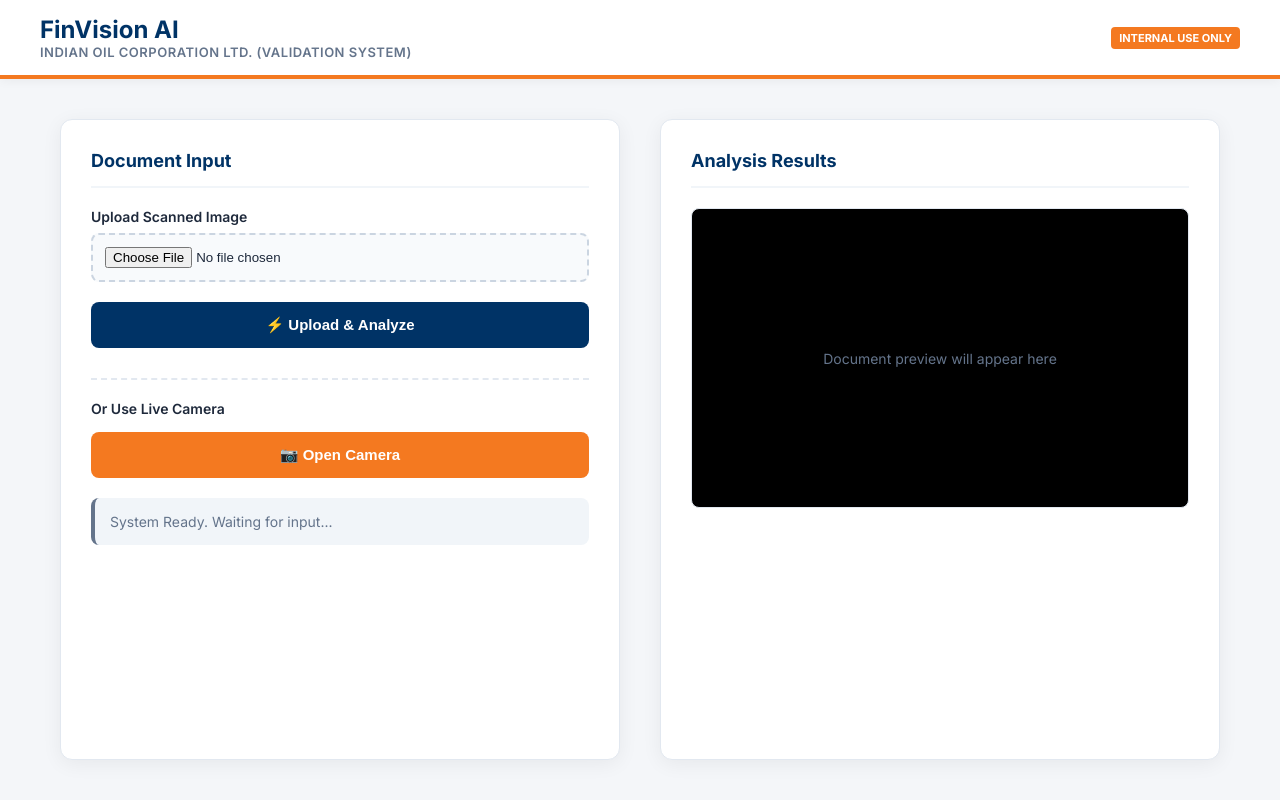
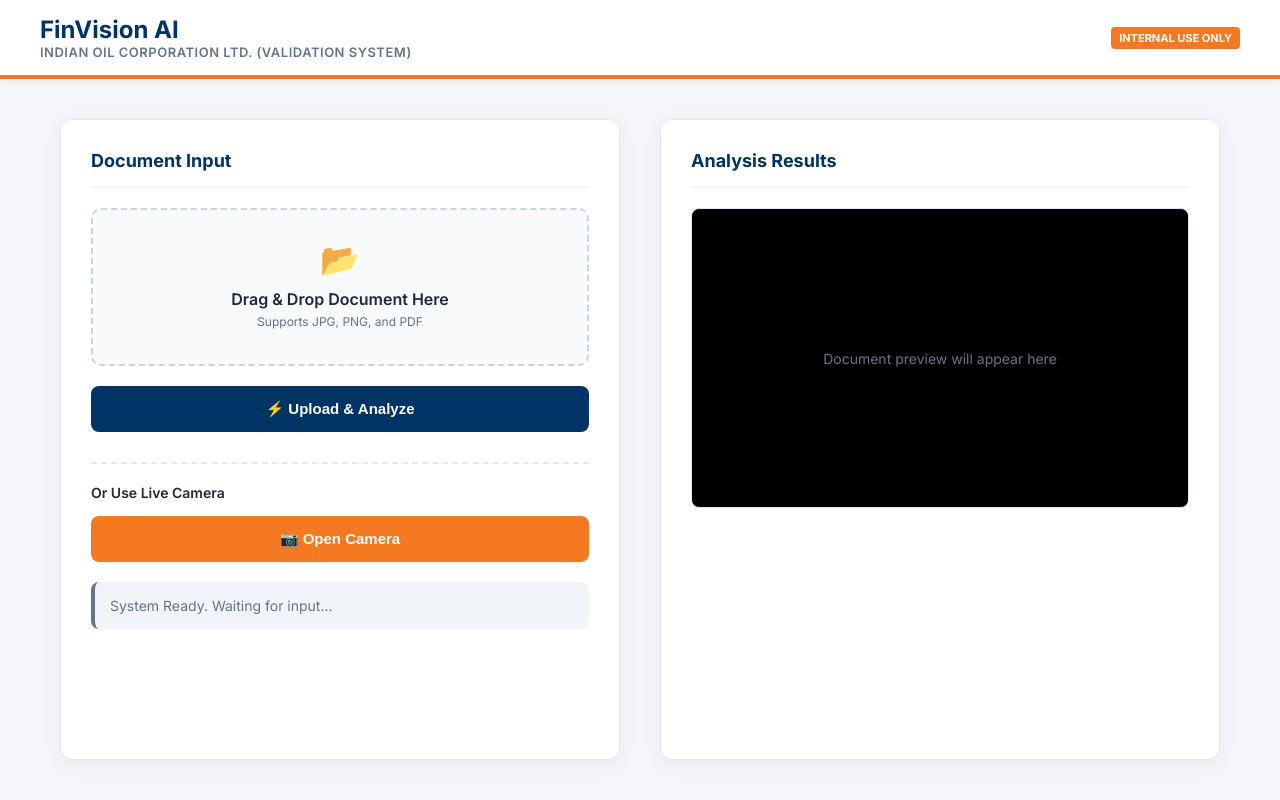
Before and after one commit to ashneetjha/finvision-ai, a FastAPI app: page / in a window 1280 px wide. Run offline with FastAPI, Linux system fonts and the light colour scheme.

Commit message:
Added Drag & Drop and PDF Support

```diff
--- a/requirements.txt
+++ b/requirements.txt
@@ -9,3 +9,4 @@ jinja2
 python-multipart
 openpyxl
 python-Levenshtein
+pdf2image
--- a/src/app.py
+++ b/src/app.py
@@ -4,6 +4,9 @@ from pathlib import Path
 import shutil
 import uvicorn
 import traceback
+import cv2
+import numpy as np
+from pdf2image import convert_from_path
 
 # ---------------- PATH FIX ----------------
 # Forces Python to recognize the 'src' folder
@@ -14,6 +17,7 @@ if str(ROOT) not in sys.path:
 
 from fastapi import FastAPI, UploadFile, File, Request
 from fastapi.responses import HTMLResponse, FileResponse, JSONResponse
+from fastapi.staticfiles import StaticFiles
 from fastapi.templating import Jinja2Templates
 
 # ---------------- SAFE IMPORTS ----------------
@@ -28,8 +32,8 @@ try:
 except ImportError as e:
     print("\n" + "="*50)
     print(f"❌ CRITICAL IMPORT ERROR: {e}")
-    print("This is usually caused by a missing library (like cv2/OpenCV).")
-    print("TRY RUNNING: pip install opencv-python-headless")
+    print("This is usually caused by a missing library (like cv2/OpenCV or pdf2image).")
+    print("TRY RUNNING: pip install -r requirements.txt")
     print("="*50 + "\n")
 
 app = FastAPI(title="FinVision AI")
@@ -42,6 +46,8 @@ TEMPLATES_DIR = ROOT / "templates"
 RAW_DIR.mkdir(parents=True, exist_ok=True)
 OUT_DIR.mkdir(parents=True, exist_ok=True)
 
+# Mount Static Files (Critical for serving the Preview Image)
+app.mount("/static", StaticFiles(directory=str(RAW_DIR)), name="static")
 templates = Jinja2Templates(directory=str(TEMPLATES_DIR))
 
 # Global variable to track the last uploaded file for download
@@ -83,16 +89,42 @@ async def upload_image(file: UploadFile = File(...)):
 
     try:
         # 1. Save File
-        file_path = RAW_DIR / file.filename
+        safe_filename = file.filename
+        file_path = RAW_DIR / safe_filename
+
         with open(file_path, "wb") as buffer:
             shutil.copyfileobj(file.file, buffer)
 
-        # Track file for the "Download Input" button
-        LAST_UPLOADED_FILE = file.filename
+        LAST_UPLOADED_FILE = safe_filename
+        print(f" [Orchestrator] File saved at: {file_path}")
 
-        # 2. Run Pipeline
+        # 2. Handle PDF vs Image (Preview & Audit Preparation)
+        # We need a standard image path for the Audit Agent (signature check)
+        # and for the Frontend Preview.
+        preview_filename = f"preview_{safe_filename}.png"
+        preview_path = RAW_DIR / preview_filename
+        audit_image_path = file_path # Default to original if it's an image
+
+        file_ext = file_path.suffix.lower()
+
+        if file_ext == '.pdf':
+            print(" [Orchestrator] PDF detected. Converting Page 1 for Audit & Preview...")
+            # Convert first page to image
+            pages = convert_from_path(str(file_path), first_page=1, last_page=1)
+            if pages:
+                pages[0].save(preview_path, "PNG")
+                audit_image_path = preview_path # Audit agent will analyze this image
+        else:
+            # It's already an image, just copy it for preview consistency
+            shutil.copy(file_path, preview_path)
+            audit_image_path = file_path
+
+        # 3. Run Pipeline
+        # OCR Agent handles PDFs natively now, so we pass the ORIGINAL path
         df_ocr = ocr_agent.extract_structured_data(file_path)
-        df_audited, stats = audit_agent.audit_dataframe(df_ocr, image_path=file_path)
+
+        # Audit Agent needs an IMAGE path to detect signatures (ink density)
+        df_audited, stats = audit_agent.audit_dataframe(df_ocr, image_path=audit_image_path)
 
         # Generates both dashboard and raw OCR excel
         reporting_agent.generate_dashboard(df_audited, stats)
@@ -100,7 +132,8 @@ async def upload_image(file: UploadFile = File(...)):
         return JSONResponse({
             "status": "Success",
             "message": f"Processed successfully. Found {stats.get('unsigned_count', 0)} risks.",
-            "download_url": "/download/dashboard"
+            "download_url": "/download/dashboard",
+            "preview_url": f"/static/{preview_filename}" # Frontend can now load this
         })
 
     except Exception as e:
@@ -137,6 +170,6 @@ def download_input():
     return JSONResponse({"error": "No input file uploaded yet"}, status_code=404)
 
 if __name__ == "__main__":
-    print("🚀 Starting Server at http://127.0.0.1:8000")
+    print(" Starting Server at http://127.0.0.1:8000")
     # Run on localhost to avoid firewall issues
     uvicorn.run(app, host="127.0.0.1", port=8000)
--- a/templates/index.html
+++ b/templates/index.html
@@ -13,6 +13,7 @@
             --white: #ffffff;
             --text-dark: #1e293b;
             --text-gray: #64748b;
+            --success-green: #22c55e;
         }
 
         * { box-sizing: border-box; }
@@ -68,20 +69,36 @@
 
         h2 { margin-top: 0; color: var(--iocl-blue); font-size: 18px; border-bottom: 2px solid #f1f5f9; padding-bottom: 15px; margin-bottom: 20px; }
 
-        /* --- Forms & Buttons --- */
-        .input-group { margin-bottom: 20px; }
-
-        input[type="file"] {
-            width: 100%;
-            padding: 12px;
+        /* --- Drag & Drop Zone --- */
+        .drop-zone {
             border: 2px dashed #cbd5e1;
-            border-radius: 8px;
+            border-radius: 10px;
+            padding: 30px;
+            text-align: center;
             background: #f8fafc;
             cursor: pointer;
-            transition: 0.2s;
+            transition: all 0.3s;
+            margin-bottom: 20px;
         }
-        input[type="file"]:hover { border-color: var(--iocl-blue); background: #f1f5f9; }
 
+        .drop-zone:hover, .drop-zone.dragover {
+            border-color: var(--iocl-blue);
+            background: #eff6ff;
+        }
+
+        .drop-zone p { margin: 5px 0; color: var(--text-dark); font-weight: 600; }
+        .drop-zone .sub-text { font-size: 12px; color: var(--text-gray); font-weight: 400; }
+        .drop-icon { font-size: 32px; margin-bottom: 10px; display: block; }
+
+        .selected-file-name {
+            font-size: 13px;
+            color: var(--success-green);
+            font-weight: 600;
+            margin-top: 10px;
+            display: none;
+        }
+
+        /* --- Buttons --- */
         .btn {
             width: 100%;
             padding: 14px;
@@ -102,6 +119,9 @@
 
         .btn-secondary { background-color: var(--iocl-orange); color: white; margin-top: 15px; }
         .btn-secondary:hover { background-color: #d66010; transform: translateY(-1px); }
+
+        .btn-danger { background-color: #ef4444; color: white; margin-top: 10px; }
+        .btn-danger:hover { background-color: #dc2626; }
 
         /* --- Status --- */
         #status-box {
@@ -150,7 +170,6 @@
             transition: 0.2s;
         }
 
-        /* Distinct Styles for Downloads */
         .dl-input { background: #e2e8f0; color: var(--text-dark); border: 1px solid #cbd5e1; }
         .dl-input:hover { background: #cbd5e1; }
 
@@ -182,10 +201,15 @@
         <h2>Document Input</h2>
 
         <form id="uploadForm" enctype="multipart/form-data">
-            <div class="input-group">
-                <label style="display:block; margin-bottom:8px; font-weight:600; font-size:14px;">Upload Scanned Image</label>
-                <input type="file" name="file" accept="image/*" required>
+
+            <div id="drop-zone" class="drop-zone">
+                <span class="drop-icon">📂</span>
+                <p>Drag & Drop Document Here</p>
+                <p class="sub-text">Supports JPG, PNG, and PDF</p>
+                <input type="file" id="file-input" name="file" accept=".jpg,.jpeg,.png,.pdf" hidden required>
+                <div id="file-name-display" class="selected-file-name"></div>
             </div>
+
             <button type="submit" class="btn btn-primary">
                 <span>⚡ Upload & Analyze</span>
             </button>
@@ -193,10 +217,12 @@
 
         <div style="margin-top: 30px; border-top: 2px dashed #e2e8f0; padding-top: 20px;">
             <label style="display:block; margin-bottom:8px; font-weight:600; font-size:14px;">Or Use Live Camera</label>
-            <button class="btn btn-secondary" onclick="startCamera()">📷 Open Camera</button>
-            <button class="btn btn-primary" onclick="capturePhoto()" id="captureBtn" style="display:none; margin-top:10px;">
-                📸 Capture & Process
-            </button>
+
+            <div id="camera-controls">
+                <button id="start-cam-btn" class="btn btn-secondary" onclick="startCamera()">📷 Open Camera</button>
+                <button id="stop-cam-btn" class="btn btn-danger" onclick="stopCamera()" style="display:none;">❌ Close Camera</button>
+                <button id="capture-btn" class="btn btn-primary" onclick="capturePhoto()" style="display:none; margin-top:10px;">📸 Capture & Process</button>
+            </div>
         </div>
 
         <div id="status-box">System Ready. Waiting for input...</div>
@@ -216,8 +242,8 @@
             <p style="font-size:13px; font-weight:600; color:#003366; margin-bottom:5px;">✅ Process Complete. Download Reports:</p>
 
             <a href="/download/input" target="_blank" class="dl-btn dl-input">
-                <span>📥 Original Input Image</span>
-                <span>PNG/JPG</span>
+                <span>📥 Original Input</span>
+                <span>FILE</span>
             </a>
 
             <a href="/download/ocr" target="_blank" class="dl-btn dl-ocr">
@@ -237,12 +263,23 @@
 <script>
     const form = document.getElementById("uploadForm");
     const statusBox = document.getElementById("status-box");
+
+    // Drag & Drop Elements
+    const dropZone = document.getElementById('drop-zone');
+    const fileInput = document.getElementById('file-input');
+    const fileNameDisplay = document.getElementById('file-name-display');
+
+    // Camera Elements
     const video = document.getElementById("camera");
     const canvas = document.getElementById("snapshot");
     const preview = document.getElementById("preview");
     const placeholder = document.getElementById("placeholder");
-    const captureBtn = document.getElementById("captureBtn");
+    const startCamBtn = document.getElementById("start-cam-btn");
+    const stopCamBtn = document.getElementById("stop-cam-btn");
+    const captureBtn = document.getElementById("capture-btn");
+
     const downloadSection = document.getElementById("downloadSection");
+    let streamReference = null; // To store stream for stopping later
 
     function updateStatus(msg, type) {
         statusBox.innerText = msg;
@@ -262,7 +299,39 @@
         downloadSection.style.display = 'grid';
     }
 
-    // 1. Upload Logic
+    // --- DRAG & DROP LOGIC ---
+    dropZone.addEventListener('click', () => fileInput.click());
+
+    dropZone.addEventListener('dragover', (e) => {
+        e.preventDefault();
+        dropZone.classList.add('dragover');
+    });
+
+    dropZone.addEventListener('dragleave', () => {
+        dropZone.classList.remove('dragover');
+    });
+
+    dropZone.addEventListener('drop', (e) => {
+        e.preventDefault();
+        dropZone.classList.remove('dragover');
+        if (e.dataTransfer.files.length) {
+            fileInput.files = e.dataTransfer.files;
+            updateFileName(e.dataTransfer.files[0].name);
+        }
+    });
+
+    fileInput.addEventListener('change', () => {
+        if (fileInput.files.length) {
+            updateFileName(fileInput.files[0].name);
+        }
+    });
+
+    function updateFileName(name) {
+        fileNameDisplay.textContent = "Selected: " + name;
+        fileNameDisplay.style.display = "block";
+    }
+
+    // --- UPLOAD LOGIC ---
     form.addEventListener("submit", async (e) => {
         e.preventDefault();
         updateStatus("⏳ AI Agents are analyzing the document...", "process");
@@ -282,34 +351,59 @@
         }
     });
 
-    // 2. Camera Logic
+    // --- CAMERA LOGIC ---
     async function startCamera() {
         try {
-            const stream = await navigator.mediaDevices.getUserMedia({ video: { facingMode: "environment" } });
-            video.srcObject = stream;
+            streamReference = await navigator.mediaDevices.getUserMedia({ video: { facingMode: "environment" } });
+            video.srcObject = streamReference;
             video.style.display = "block";
             preview.style.display = "none";
             placeholder.style.display = "none";
-            captureBtn.style.display = "flex";
+
+            // Toggle Buttons
+            startCamBtn.style.display = "none";
+            stopCamBtn.style.display = "block";
+            captureBtn.style.display = "block";
+
             updateStatus("📷 Camera Active. Align the document within the frame.", "process");
         } catch (err) {
             updateStatus("❌ Camera Access Denied. Check permissions.", "error");
         }
     }
 
-    // 3. Capture Logic
+    function stopCamera() {
+        if (streamReference) {
+            streamReference.getTracks().forEach(track => track.stop());
+            streamReference = null;
+        }
+        video.style.display = "none";
+        preview.style.display = "none";
+        placeholder.style.display = "block";
+
+        // Toggle Buttons
+        startCamBtn.style.display = "block";
+        stopCamBtn.style.display = "none";
+        captureBtn.style.display = "none";
+
+        updateStatus("Camera stopped.", "process");
+    }
+
     async function capturePhoto() {
         canvas.width = video.videoWidth;
         canvas.height = video.videoHeight;
         canvas.getContext("2d").drawImage(video, 0, 0);
 
         canvas.toBlob(async (blob) => {
-            // UI Update
+            // UI Update: Show the captured image immediately
             preview.src = URL.createObjectURL(blob);
             preview.style.display = "block";
-            video.style.display = "none";
-            captureBtn.style.display = "none";
-            video.srcObject.getTracks().forEach(track => track.stop());
+
+            // Stop camera automatically after capture
+            stopCamera();
+
+            // Override the placeholder text logic from stopCamera since we have an image
+            placeholder.style.display = "none";
+            preview.style.display = "block";
 
             updateStatus("⏳ Processing captured image...", "process");
 
```
Also changed, not shown: src/agents/ocr_agent.py (+113 -44 lines), README.md, 1 other file.
